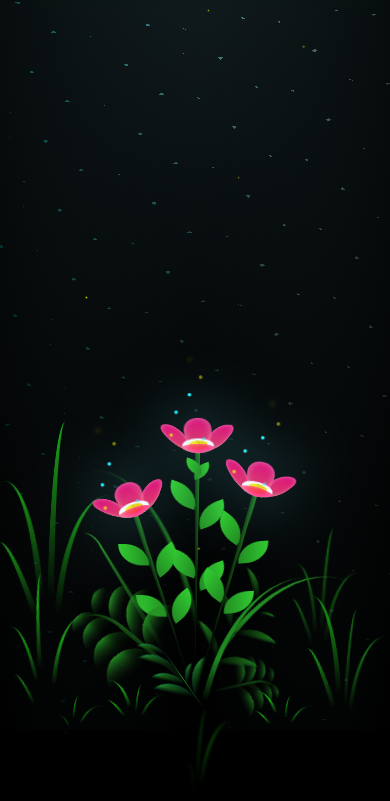
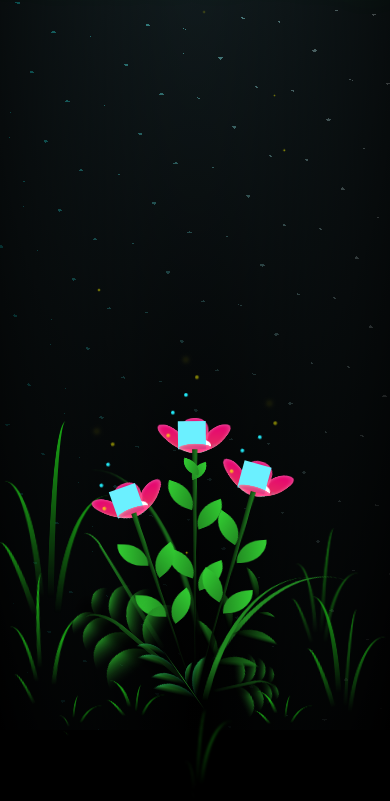
Before and after one commit to DoctorStrangerThings/flowers, a plain HTML site: page index.html in a window 390 px wide. Shown: the part 114-915 px from the top of the page. Drawn offline with Linux system fonts and the light colour scheme.

Commit message:
adjusted animation on mobile

```diff
--- a/index.html
+++ b/index.html
@@ -1405,6 +1405,38 @@
         }
         100% {
           text-shadow: 0 0 20px #228B22, 0 0 30px #228B22, 0 0 40px #32CD32;
+        }
+      }
+
+      @media (max-width: 768px) {
+        /* Remove heavy filter effects to ease rendering on mobile devices */
+        .night,
+        .flower__white-circle,
+        .firefly,
+        .flower__leafs::after {
+          filter: none !important;
+        }
+
+        /* Hint the browser for GPU acceleration on elements that are animated */
+        .flower,
+        .flower__leafs,
+        .flower__line,
+        .firefly,
+        .flower__grass,
+        .flower__light,
+        .flower__g-long,
+        .flower__g-right,
+        .flower__g-front,
+        .flower__g-fr {
+          will-change: transform, opacity;
+        }
+
+        /* Optionally adjust animation durations for smoother transitions */
+        .firefly {
+          animation-duration: 10s !important;
+        }
+        .flower {
+          animation-duration: 3s !important;
         }
       }
     </style>
```
